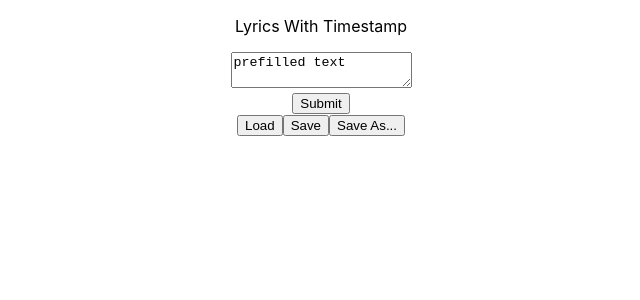
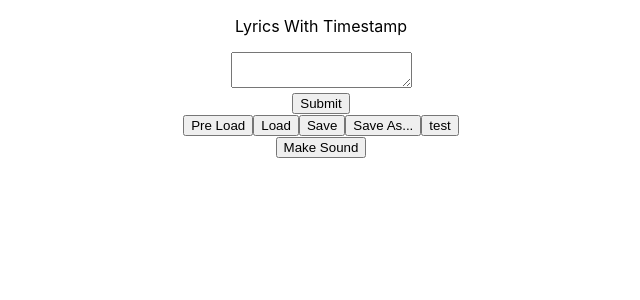
Before and after one commit to Sepzie/sing-with-me-react, a React (Create React App) app: page / in a window 1280 px wide. Shown: the top 300 px of the page, without its empty margins (319-959 px from the left). Built offline with nearby package versions, Linux system fonts and the light colour scheme; no server answers.

Commit message:
LyricsEditor first functional implementation

```diff
--- a/src/App.js
+++ b/src/App.js
@@ -11,13 +11,21 @@ import LyricsEditor from './LyricsEditor';
  * App
  */
 function App() {
+  let [linesData, setLinesData] = useState([]);
+
+  function processSubmit(newLinesData) {
+    setLinesData(newLinesData)
+  }
+
+
 
   return (
     <div className="App">
-      <LyricsEditor className="LyricsEditor" />
+        <LyricsEditor className="LyricsEditor" setLinesData={setLinesData}/>
+        <Lines className="Lines" linesData={linesData} />
       {/* <BasicTabs
-        // tab1={<Lines className="Lines" />}
-        tab2={<LyricsEditor className="LyricsEditor" />}
+        // tab1={<Lines className="Lines" linesData={linesData}/>}
+        // tab2={<LyricsEditor className="LyricsEditor" setLinesData={setLinesData}/>}
       /> */}
     </div>
   );
--- a/src/LyricsEditor.js
+++ b/src/LyricsEditor.js
@@ -1,4 +1,6 @@
 import React, { useState } from 'react';
+import raw from './res/The Longest Johns - Bones in the Ocean.lrc'
+
 
 
 async function getNewFileHandle() {
@@ -19,6 +21,7 @@ async function getNewFileHandle() {
     ],
   };
   const handle = await window.showSaveFilePicker(options);
+
   return handle
 }
 
@@ -39,35 +42,39 @@ async function readFile() {
 }
 
 
-function processLyrics(rawLyrics) {
-  let regex = /((?<start>^\[)|\[)(?<minutes>0?[0-9]|[1-5][0-9]):(?<seconds>0?[0-9]|[1-5][0-9])(\.(?<fraction>[0-9]*))\]/gm;
-  console.log(regex.exec(rawLyrics));
-  let match = regex.exec(rawLyrics);
-  while (match != null) {
-    // matched text: match[0]
-    // match start: match.index
-    // capturing group n: match[n]
-    let result = ""
-    if (match.groups.start) {
-      result += 'start: ';
-    } else {
-      result += 'end: ';
-    }
-    result += match.groups.minutes + " " + match.groups.seconds + ' ' + match.groups.fraction;
-    console.log(result)
-    match = regex.exec(rawLyrics);
-  }
+function processLyrics(rawLyrics = '') {
+  const regex = /^\[(?<minutes>0?[0-9]|[1-5][0-9]):(?<seconds>(0?[0-9]|[1-5][0-9])\.[0-9]*)\](?<text>.*)/
+  let linesData = []
+
+  rawLyrics
+    .split('\n')
+    .forEach((line) => {
+      if (regex.test(line)) {
+        const match = regex.exec(line)
+        const minutes = parseInt(match.groups.minutes)
+        const seconds = parseFloat(match.groups.seconds)
+        const startTime = minutes * 60000 + seconds * 1000
+        const text = match.groups.text
+        linesData.push({
+          startTime: startTime,
+          text: text
+        })
+      }
+    });
+
+  return linesData
 }
 
 
 
-class EditText extends React.Component {
+class LyricsEditor extends React.Component {
   constructor(props) {
     super(props);
+
     this.state = {
-      value: 'prefilled text',
+      value: '',
       fileHandle: null
-    };
+    }
 
     this.handleChange = this.handleChange.bind(this);
     this.handleSubmit = this.handleSubmit.bind(this);
@@ -81,13 +88,14 @@ class EditText extends React.Component {
 
   }
 
-  handleSubmit(event) {
-    processLyrics(this.state.value)
-    event.preventDefault();
+
+
+  preLoad() {
+    fetch(raw).then(response => response.text()).then(text => this.setState({ value: text }))
   }
 
   async load() {
-    var [fileHandle, contents] = await readFile()
+    const [fileHandle, contents] = await readFile()
     console.log(contents)
     this.setState({
       fileHandle: fileHandle,
@@ -103,8 +111,7 @@ class EditText extends React.Component {
 
 
   saveAs() {
-    var handle = getNewFileHandle()
-    handle.then((result) => {
+    getNewFileHandle().then((result) => {
       writeFile(result, this.state.value)
       this.setState({
         fileHandle: result
@@ -112,7 +119,15 @@ class EditText extends React.Component {
     })
   }
 
+  handleSubmit(event) {
+    let linesData = processLyrics(this.state.value)
+    this.props.setLinesData(linesData)
+    event.preventDefault();
+  }
 
+  test() {
+    console.log(this.props.handleSubmit)
+  }
   render() {
     return (
       <div>
@@ -125,19 +140,14 @@ class EditText extends React.Component {
           <input type="submit" value="Submit" />
 
         </form>
+        <button onClick={this.preLoad.bind(this)}>Pre Load</button>
         <button onClick={this.load}>Load</button>
         <button onClick={this.save}>Save</button>
         <button onClick={this.saveAs}>Save As...</button>
+        <button onClick={this.test.bind(this)}>test</button>
       </div>
     );
   }
 }
 
-
-class LyricsEditor extends React.Component {
-  render() {
-    return <EditText className='EditText' />
-  }
-}
-
 export default LyricsEditor
--- a/src/SingWithMe.js
+++ b/src/SingWithMe.js
@@ -7,29 +7,20 @@ import { useReactMediaRecorder } from "react-media-recorder";
 
 
 /**
- * Converts a timetag to miliseconds.
- * @param {*} timeTag timetag in MM:SS:CS format as a string
- * @returns miliseconds as a number
- */
-function timeTagToMs(timeTag) {
-  let minutes = parseInt(timeTag.slice(0, 2));
-  let seconds = parseInt(timeTag.slice(3, 5));
-  let centiSeconds = parseInt(timeTag.slice(6, 8));
-  return minutes * 60000 + seconds * 1000 + centiSeconds * 10;
-}
-
-/**
  * Generates Howler sprites for each section of the song based on the lyrics timestamp
  * @returns Howler sprite object
  */
-function generateSprites() {
+function generateSprites(linesData) {
   let sprites = {};
-  for (const [index, line] of LYRICS.slice(0, -1).entries()) {
-    sprites['section' + index] = [
-      timeTagToMs(line.timeTag),
-      timeTagToMs(LYRICS[index + 1].timeTag) - timeTagToMs(line.timeTag)];
+  if (linesData.length !== 0) {
+    for (const [index, line] of linesData.slice(0, -1).entries()) {
+      sprites['section' + index] = [
+        line.startTime,
+        linesData[index + 1].startTime - line.startTime
+      ];
+    }
+    sprites['section' + (linesData.length - 1)] = [linesData[linesData.length - 1].startTime];
   }
-  sprites['section' + (LYRICS.length - 1)] = [timeTagToMs(LYRICS[LYRICS.length - 1].timeTag)];
   return sprites;
 }
 
@@ -105,26 +96,38 @@ class Line extends React.Component {
 class Lines extends React.Component {
   constructor(props) {
     super(props)
-    var sprites = generateSprites();
-    var sound = new Howl({
+    const sprites = generateSprites(this.props.linesData);
+    const sound = new Howl({
       src: [song],
       sprite: sprites
     });
 
     this.state = {
       sound: sound,
-      section: 0,
     }
+
+    this.makeSound = this.makeSound.bind(this)
+  }
+
+  makeSound() {
+    const sprites = generateSprites(this.props.linesData);
+    const sound = new Howl({
+      src: [song],
+      sprite: sprites
+    });
+    this.setState({
+      sound: sound
+    })
   }
 
   render() {
-    const lyrics = LYRICS
-    var lines = []
+    const linesData = this.props.linesData
+    let lines = []
 
-    lyrics.forEach((lyric, lineNumber) => {
+    linesData.forEach((line, lineNumber) => {
       lines.push(
         <Line
-          text={lyric.text}
+          text={line.text}
           key={lineNumber}
           onClick={() => this.state.sound.play('section' + lineNumber)}
           sound={this.state.sound}
@@ -133,48 +136,14 @@ class Lines extends React.Component {
       )
     });
 
-    return <div>{lines}</div>
+    return (
+      <div>
+        <button onClick={this.makeSound}>Make Sound</button>
+        {lines}
+      </div>
+    )
   }
 }
 
-const LYRICS = [
-    { timeTag: "00:00.00", text: "Oh, I bid farewell to the port and the land" },
-    { timeTag: "00:03.29", text: "And I paddle away from brave England's white sands" },
-    { timeTag: "00:08.21", text: "To search for my long ago forgotten friends" },
-    { timeTag: "00:12.37", text: "To search for the place I hear all sailers end" },
-    { timeTag: "00:16.87", text: "As the souls of the dead fill the space of my mind" },
-    { timeTag: "00:21.37", text: "I'll search without sleeping 'til peace I can find" },
-    { timeTag: "00:25.87", text: "I fear not the weather, I fear not the sea" },
-    { timeTag: "00:30.12", text: "I remember the fallen, do they think of me?" },
-    { timeTag: "00:34.88", text: "When their bones in the ocean forever will be" },
-    { timeTag: "00:39.37", text: "Plot a course to the night to a place I once knew" },
-    { timeTag: "00:43.89", text: "To a place where my hope died along with my crew" },
-    { timeTag: "00:48.40", text: "So I swallow my grief and face life's final test" },
-    { timeTag: "00:52.87", text: "To find promise of peace and the solace of rest" },
-    { timeTag: "00:57.29", text: "As the songs of the dead fill the space of my ears" },
-    { timeTag: "01:01.81", text: "Their laughter like children, their beckoning cheers" },
-    { timeTag: "01:06.28", text: "My heart longs to join them, sing songs of the sea" },
-    { timeTag: "01:10.78", text: "I remember the fallen, do they think of me?" },
-    { timeTag: "01:15.28", text: "When their bones in the ocean forever will be" },
-    { timeTag: "01:19.81", text: "When at last before my ghostly shipmates I stand" },
-    { timeTag: "01:24.29", text: "I shed a small tear for my home upon land" },
-    { timeTag: "01:29.06", text: "Though their eyes speak of depths filled with struggle and strife" },
-    { timeTag: "01:33.28", text: "Their smiles below say I don't owe them my life" },
-    { timeTag: "01:37.81", text: "As the souls of the dead fill the space of my eyes" },
-    { timeTag: "01:42.23", text: "And my boat listed over and tried to capsize" },
-    { timeTag: "01:46.73", text: "I'm this far from drowning, this far from the sea," },
-    { timeTag: "01:51.48", text: "I remember the living do they think of me?" },
-    { timeTag: "01:55.99", text: "When my bones in the ocean forever will be" },
-    { timeTag: "02:00.65", text: "Now that I'm staring down at the darkest abyss" },
-    { timeTag: "02:07.32", text: "I'm not sure what I want but I don't think it's this" },
-    { timeTag: "02:12.56", text: "As my comrades call to stand fast and forge on" },
-    { timeTag: "02:20.05", text: "I make sail for the dawn 'til the darkness has gone" },
-    { timeTag: "02:27.14", text: "As the souls of the dead live for'er in my mind" },
-    { timeTag: "02:35.14", text: "As I live all the years that they left me behind" },
-    { timeTag: "02:39.65", text: "I'll stay on the shore but still gaze at the sea" },
-    { timeTag: "02:44.16", text: "I remember the fallen and they think of me" },
-    { timeTag: "02:48.64", text: "For our souls in the ocean together will be" },
-    { timeTag: "02:54.06", text: "I remember the fallen and they think of me," },
-  ]
 
 export default Lines
--- a/src/TabPanel.js
+++ b/src/TabPanel.js
@@ -4,6 +4,8 @@ import Tabs from '@mui/material/Tabs';
 import Tab from '@mui/material/Tab';
 import Typography from '@mui/material/Typography';
 import Box from '@mui/material/Box';
+import Lines from './SingWithMe';
+import LyricsEditor from './LyricsEditor';
 
 function TabPanel(props) {
     const { children, value, index, ...other } = props;
@@ -39,8 +41,9 @@ function a11yProps(index) {
 }
 
 export default function BasicTabs(props) {
-    const {tab1, tab2} = props
+    const { tab1, tab2 } = props
     const [value, setValue] = React.useState(0);
+    const [linesData, setLinesData] = React.useState({})
     const handleChange = (event, newValue) => {
         setValue(newValue);
     };
@@ -55,10 +58,10 @@ export default function BasicTabs(props) {
                 </Tabs>
             </Box>
             <TabPanel value={value} index={0}>
-                {tab1}
+                <Lines className="Lines" linesData={linesData} />
             </TabPanel>
             <TabPanel value={value} index={1}>
-                {tab2}
+                <LyricsEditor className="LyricsEditor" setLinesData={setLinesData} />
             </TabPanel>
             <TabPanel value={value} index={2}>
                 Item Three
```
